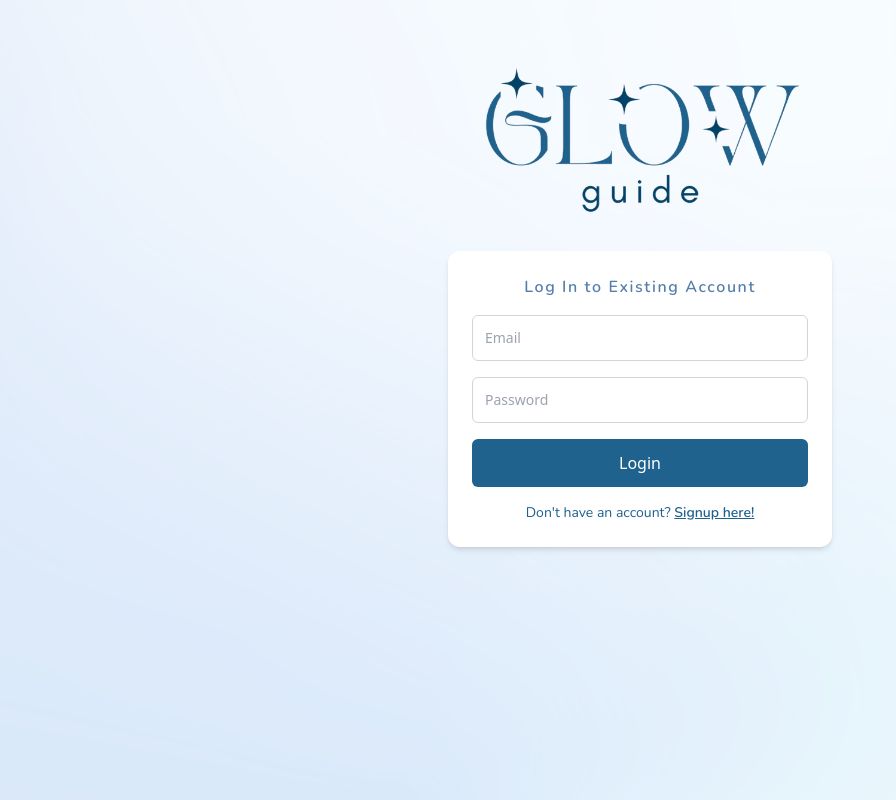
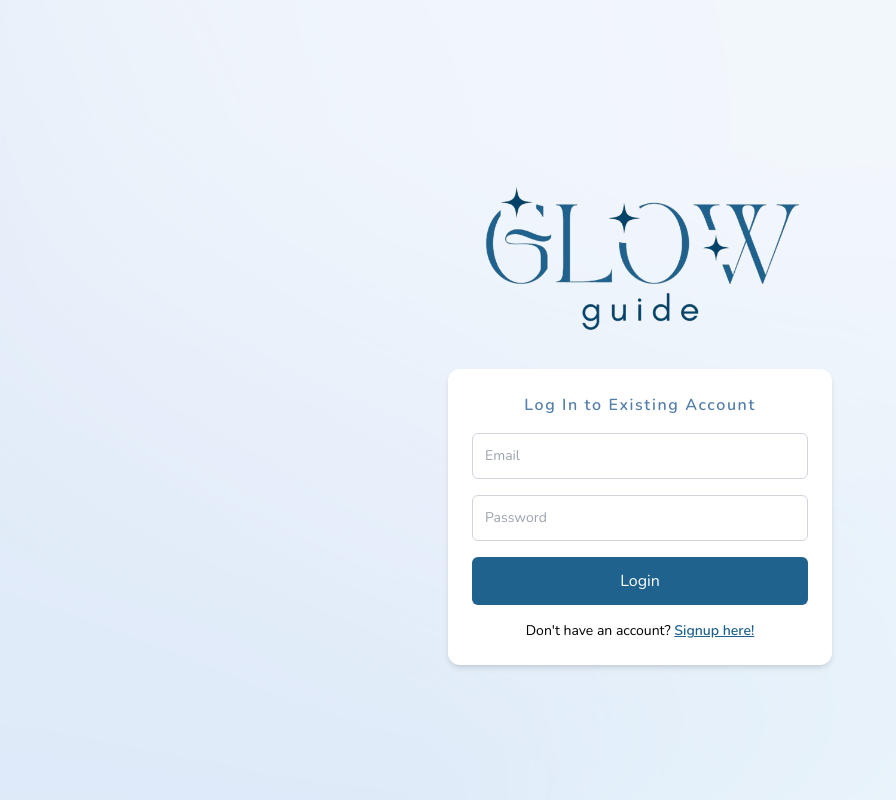
Before and after one commit to stickybrickwall/blugo, a React (Vite) app in the folder client/: page /#/ in a window 1280 px wide. Shown: the whole page, without its empty margins (0-896 px from the left). Built offline with nearby package versions, Linux system fonts and the light colour scheme.

Commit message:
Fixed full screen bug and added background to all pages

```diff
--- a/client/src/App.css
+++ b/client/src/App.css
@@ -1,7 +1,4 @@
 #root {
-  max-width: 1280px;
-  margin: 0 auto;
-  padding: 2rem;
   text-align: center;
 }
 
--- a/client/src/pages/Home.tsx
+++ b/client/src/pages/Home.tsx
@@ -47,7 +47,7 @@ function Home() {
     return (
         <div className="min-h-screen bg-background text-primary font-poppins">
             {/* NAVBAR */}
-            <nav className="w-full flex items-center justify-between px-6 py-4 bg-white shadow-md">
+            <nav className="w-full flex items-center justify-between px-6 py-4 bg-white shadow-md font-nunito">
                 <div className="flex items-center">
                     <img src="/blugo/logo.png" alt="GlowGuide Logo" className="w-[150px]" />
                 </div>
--- a/client/src/pages/Login.tsx
+++ b/client/src/pages/Login.tsx
@@ -40,15 +40,15 @@ function Login() {
     };
 
     return (
-        <div className="relative w-full min-h-screen overflow-x-hidden font-poppins text-primary">
+        <div className="w-full min-h-screen bg-background overflow-x-hidden flex flex-col items-center justify-center px-4 relative font-nunito">
             {/* Background Image Layer */}
             <div
-                className="absolute inset-0 bg-[url('/blugo/blue-gradient.jpg')] bg-cover bg-center opacity-30 z-0"
+                className="absolute inset-0 bg-[url('/blugo/blue-gradient.jpg')] bg-cover bg-center opacity-20 z-0"
                 aria-hidden="true"
             />
             {/* Foreground Content */}
-            <div className="relative z-10 flex flex-col items-center min-h-screen px-4 pt-16">
-                <img src="/blugo/logo.png" alt="GlowGuide Logo" className="w-full max-w-[400px]" />
+            <div className="relative z-10 flex flex-col items-center justify-center">
+                <img src="/blugo/logo.png" alt="GlowGuide Logo" className="w-full max-w-[400px] pt-12" />
                 <div className="bg-white rounded-xl mt-8 p-6 shadow-md w-full max-w-sm">
                     <h2 className="text-[#547fac] font-semibold text-center tracking-widest font-[Nunito] text-1xl mb-4">
                         Log In to Existing Account
--- a/client/src/pages/Quiz.tsx
+++ b/client/src/pages/Quiz.tsx
@@ -178,13 +178,13 @@ function Quiz() {
     <div className="min-h-screen bg-background text-primary font-poppins flex flex-col">
         {/*Background Image Layer */}
         <div
-            className="absolute inset-0 bg-[url('/blugo/blue-gradient.jpg')] bg-cover bg-center opacity-30 z-0"
+            className="absolute inset-0 bg-[url('/blugo/blue-gradient.jpg')] bg-cover bg-center opacity-20 z-0"
             aria-hidden="true"
         />
         {/* Foreground Content */}
         <div className="relative z-10 flex flex-col min-h-screen">
             {/* NAVBAR */}
-                <nav className="w-full flex items-center justify-between px-6 py-4 bg-white shadow-md">
+                <nav className="w-full flex items-center justify-between px-6 py-4 bg-white shadow-md font-nunito">
                     <div className="flex items-center">
                         <img src="/blugo/logo.png" alt="GlowGuide Logo" className="w-[150px]" />
                     </div>
--- a/client/src/pages/Result.tsx
+++ b/client/src/pages/Result.tsx
@@ -72,8 +72,15 @@ function Result() {
 
     return (
         <div className="min-h-screen bg-background text-[#1f628e] font-poppins flex flex-col">
-          {/* NAVBAR */}
-          <nav className="w-full flex items-center justify-between px-6 py-4 bg-white shadow-md">
+          {/*Background Image Layer */}
+        <div
+            className="absolute inset-0 bg-[url('/blugo/blue-gradient.jpg')] bg-cover bg-center opacity-20 z-0"
+            aria-hidden="true"
+        />
+
+        <div className="relative z-10 flex flex-col min-h-screen">
+        {/* NAVBAR */}
+        <nav className="w-full flex items-center justify-between px-6 py-4 bg-white shadow-md font-nunito">
             <div className="flex items-center">
               <img src="/blugo/logo.png" alt="GlowGuide Logo" className="w-[150px]" />
             </div>
@@ -150,6 +157,7 @@ function Result() {
             </div>
           </div>
         </div>
+        </div>
     );
     }
 
--- a/client/src/pages/Signup.tsx
+++ b/client/src/pages/Signup.tsx
@@ -42,7 +42,12 @@ function Signup() {
     };
 
     return (
-        <div className="w-full min-h-screen bg-background overflow-x-hidden flex flex-col items-center justify-center px-4">
+        <div className="w-full min-h-screen bg-background overflow-x-hidden flex flex-col items-center justify-center px-4 font-nunito">
+            <div
+                className="absolute inset-0 bg-[url('/blugo/blue-gradient.jpg')] bg-cover bg-center opacity-20 z-0"
+                aria-hidden="true"
+            />
+        <div className="relative z-10 flex flex-col items-center justify-center">
         <img src="/blugo/logo.png" alt="GlowGuide Logo" className="w-full max-w-[400px] pt-12" />
         <div className="bg-white rounded-xl mt-8 mb-12 p-6 shadow-md w-full max-w-sm">
             <h2 className="text-[#547fac] font-semibold text-center tracking-widest font-nunito text-1xl mb-4">
@@ -93,6 +98,7 @@ function Signup() {
                 </p>
             </div>
         </div>
+        </div>
     );
 }
 
```
